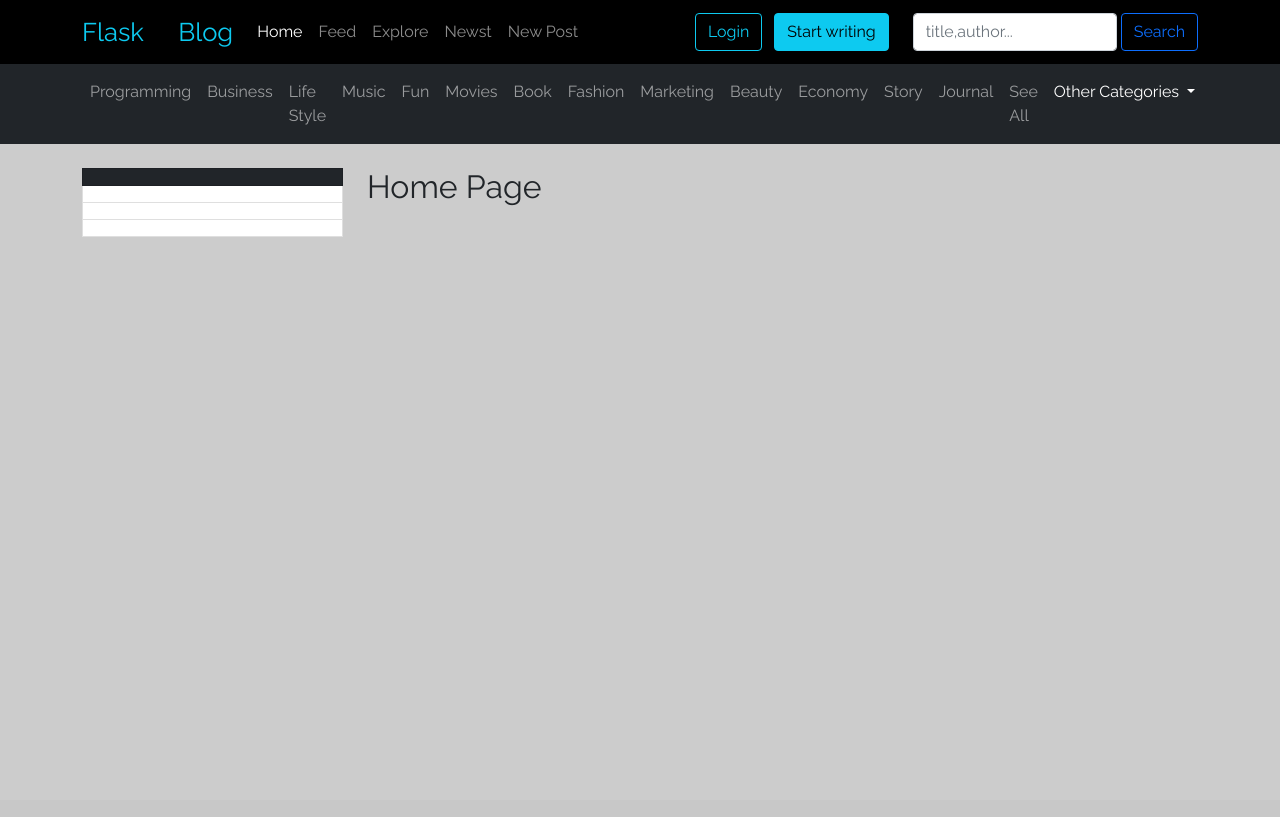
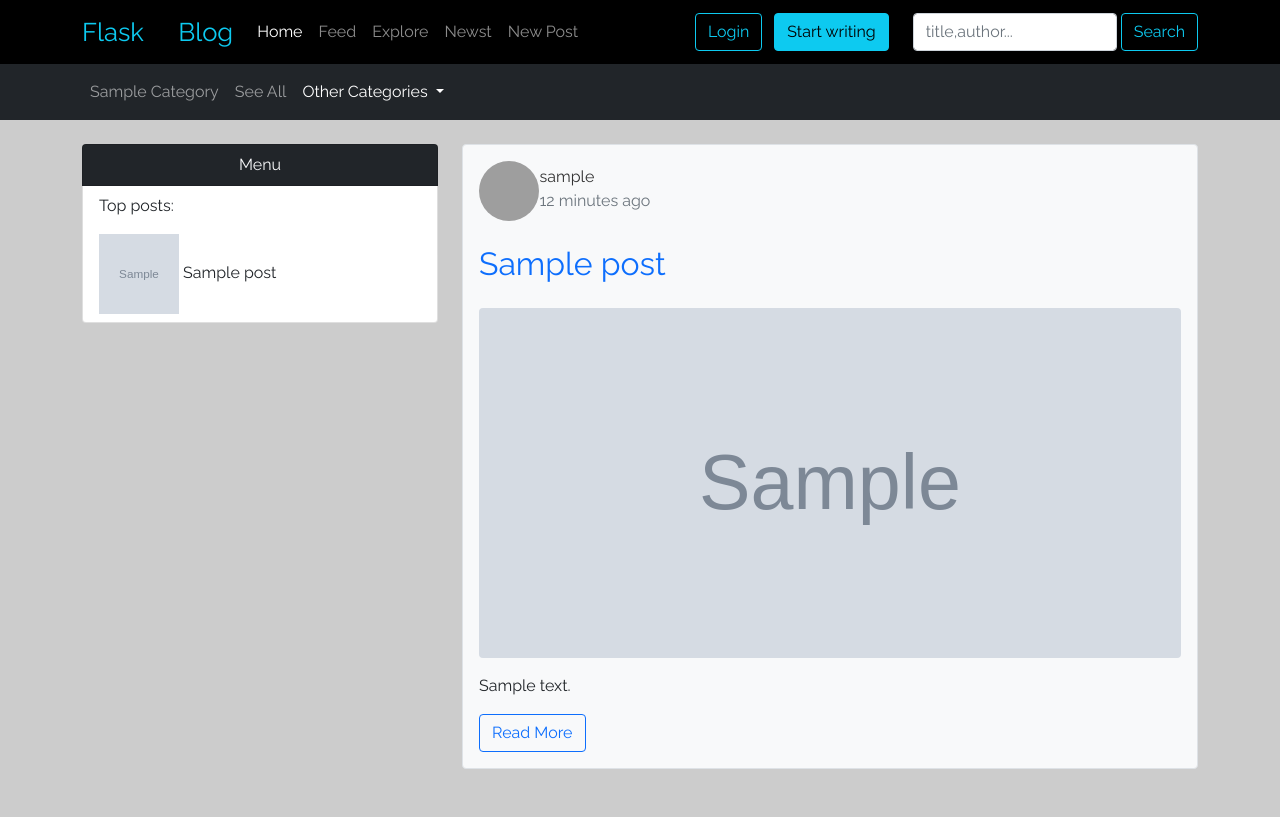
Before and after one commit to zareisajad/blogging-platform-flask, a Flask app: page / in a window 1280 px wide. Before the commit the page ends 237 px from the top, so only its background shows below. Run offline with Flask 2, Linux system fonts and the light colour scheme; tables that the repository leaves empty hold one stand-in row (values such as "Sample post"); grey boxes marked "Sample" are stand-in pictures; parts of the project's set-up code (start-up, migrations or seed data) failed here and were passed over; some libraries are stand-ins or nearby versions; grey boxes are pictures that could not be loaded.

Commit message:
created post card

```diff
--- a/app/forms.py
+++ b/app/forms.py
@@ -8,15 +8,13 @@ from app.models import Category
 
 
 def enabled_categories():
-    categories = Category.query.all()
-
     return Category.query.all()
 
 
 class AddPostForm(FlaskForm):
     featuring_image = FileField(
         render_kw={'accept': 'image/*'},
-        validators=[FileAllowed(['jpg', 'png', 'jpeg'])]
+        validators=[DataRequired(), FileAllowed(['jpg', 'png', 'jpeg'])]
     )
     title = StringField(
         render_kw={'placeholder': 'Example(How to create a flask app!)'},
--- a/app/routes.py
+++ b/app/routes.py
@@ -1,8 +1,12 @@
+import os
+import bleach
+
 from flask import render_template, flash, redirect, url_for, request, abort
 from flask_login import current_user, login_user, logout_user, login_required
+from werkzeug.utils import secure_filename
 
 from app import app, login, db
-from app.models import User, Category
+from app.models import User, Category, Post
 from app.forms import AddPostForm
 
 
@@ -12,8 +16,9 @@ def load_user(id):
 
 
 @app.route("/", methods=["GET", "POST"])
-def index():
-    return render_template('index.html')
+def explore():
+    posts = Post.query.all()
+    return render_template('explore.html', posts=posts)
 
 
 @app.route("/login-request", methods=["GET", "POST"])
@@ -25,7 +30,7 @@ def login():
         if user and not user.check_password(password):
             abort(404)
         login_user(user)
-    return redirect(url_for("index"))
+    return redirect(url_for("explore"))
 
 
 @app.route("/signup", methods=["GET", "POST"])
@@ -67,7 +72,7 @@ def signup():
 @app.route('/logout')
 def logout():
     logout_user()
-    return redirect(url_for("index"))
+    return redirect(url_for("explore"))
 
 
 @app.route("/user/account", methods=["GET", "POST"])
@@ -80,6 +85,32 @@ def user_account():
 @login_required
 def add_post():
     form = AddPostForm()
+    if request.method == 'POST':
+        if form.validate_on_submit():
+            # get image and save it
+            uploaded_file = form.featuring_image.data
+            filename = secure_filename(uploaded_file.filename)
+            uploaded_file.save(
+                os.path.join(app.config["UPLOAD_PATH"], filename)
+            )
+            url = os.path.join("/images", filename)
+            content = bleach.clean(
+                request.form.get('editordata'),
+                tags=app.config["ALLOWED_TAGS"],
+                attributes=app.config["ALLOWED_ATTRIBUTES"],
+            )
+            category = Category.query.filter_by(title=str(form.category.data)).first()
+            post = Post(
+                image=url,
+                title=form.title.data,
+                category_id=category.id,
+                tags=form.tags.data,
+                content=content,
+                user_id=current_user.id
+            )
+            db.session.add(post)
+            db.session.commit()
+            return redirect(url_for('add_post'))
     return render_template('add_post.html', form=form, title='Add Post')
 
 
@@ -94,3 +125,17 @@ def add_category():
             db.session.commit()
             return redirect(url_for("add_post"))
     return redirect(url_for("add_post"))
+
+
+# pass category to (base.html) template to show in dropdown menu navbar
+@app.context_processor
+def pass_category():
+    c = Category.query.filter().all()
+    return dict(category=c)
+
+
+@app.route("/filter/category/<id>", methods=["GET", "POST"])
+@login_required
+def filter_by_category(id):
+    posts = Post.query.filter_by(category_id=id).all()
+    return render_template('explore.html', posts=posts)
--- a/app/static/main.css
+++ b/app/static/main.css
@@ -72,3 +72,21 @@ main a{
 main a:hover {
   color: rgb(0, 108, 209);
 }
+
+.post-card-img {
+  height: 350px;
+  width: 100%;
+  object-fit: cover;
+}
+.author-post-avatar {
+  border-radius: 90%;
+  width: 60px;
+  height: 60px;
+}
+.post-card-content {
+  display: block;
+  width: 90%;
+  overflow: hidden;
+  white-space: nowrap;
+  text-overflow: ellipsis;
+}
--- a/app/templates/add_post.html
+++ b/app/templates/add_post.html
@@ -11,7 +11,7 @@
                     <div class="p-3">
                         <form action="{{ url_for('add_category') }}" method="post">
                             <label for="category">Title:</label>
-                            <input class="form-control" name="category" type="text" placeholder="programming...">
+                            <input class="form-control" name="category" type="text" placeholder="programming..." required>
                             <button class="btn btn-outline-secondary mt-2 w-100">submit</button>
                         </form>
                     </div>
@@ -23,7 +23,7 @@
             <h2>Add New Post</h2>
             <hr>
             <div class="text-capitalize mt-3">
-                <form method="post">
+                <form  method="POST" action="" enctype="multipart/form-data">
                     {{ form.hidden_tag() }}
                 <div class="row">
                     <div class="col-md-6">
--- a/app/templates/base.html
+++ b/app/templates/base.html
@@ -24,11 +24,11 @@
         <button class="navbar-toggler" type="button" data-bs-toggle="collapse" data-bs-target="#navbarTogglerDemo03" aria-controls="navbarTogglerDemo03" aria-expanded="false" aria-label="Toggle navigation">
           <span class="navbar-toggler-icon"></span>
         </button>
-        <a class="navbar-brand text-info" href="{{url_for('index')}}">Flask <i class="material-icons">&#xe1b2;</i> Blog</a>
+        <a class="navbar-brand text-info" href="{{url_for('explore')}}">Flask <i class="material-icons">&#xe1b2;</i> Blog</a>
         <div class="collapse navbar-collapse" id="navbarTogglerDemo03">
           <ul class="navbar-nav me-auto mb-2 mb-lg-0">
             <li class="nav-item">
-              <a class="nav-link home" aria-current="page" href="{{url_for('index')}}">Home</a>
+              <a class="nav-link home" aria-current="page" href="{{url_for('explore')}}">Home</a>
             </li>
             <li class="nav-item">
               <a class="nav-link " href="#">Feed</a>
@@ -63,7 +63,7 @@
           </div>
           <form class="d-flex">
             <input class="form-control search-form" type="search" placeholder="title,author..." aria-label="Search">
-            <button class="btn btn-outline-primary ms-1" type="submit">Search</button>
+            <button class="btn btn-outline-info ms-1" type="submit">Search</button>
           </form>
         </div>
       </div>
@@ -73,71 +73,11 @@
     <div class="container">
         <div class="collapse navbar-collapse">
           <ul class="navbar-nav me-auto mb-2 mb-sm-0 text-capitalize">
+        {% for i in category %}
         <li class="nav-item">
-          <a class="nav-link" href="#">
-            Programming
-          </a>
+          <a class="nav-link" href="{{ url_for('filter_by_category', id=i.id) }}">{{i.title}}</a>
         </li>
-        <li class="nav-item">
-            <a class="nav-link" href="#">
-              Business
-            </a>
-        </li>
-        <li class="nav-item">
-            <a class="nav-link" href="#">
-              Life Style
-            </a>
-        </li>
-        <li class="nav-item">
-          <a class="nav-link" href="#">
-            Music
-          </a>
-        </li>
-        <li class="nav-item">
-          <a class="nav-link" href="#">
-            Fun
-          </a>
-        </li>
-        <li class="nav-item">
-          <a class="nav-link" href="#">
-            Movies
-          </a>
-        </li>
-        <li class="nav-item">
-          <a class="nav-link" href="#">
-            Book
-          </a>
-        </li>
-        <li class="nav-item">
-          <a class="nav-link" href="#">
-            Fashion
-          </a>
-        </li>
-        <li class="nav-item">
-          <a class="nav-link" href="#">
-            Marketing
-          </a>
-        </li>
-        <li class="nav-item">
-          <a class="nav-link" href="#">
-            Beauty
-          </a>
-        </li>
-        <li class="nav-item">
-          <a class="nav-link" href="#">
-            Economy
-          </a>
-        </li>
-        <li class="nav-item">
-          <a class="nav-link" href="#">
-            Story
-          </a>
-        </li>
-        <li class="nav-item">
-          <a class="nav-link" href="#">
-            Journal
-          </a>
-        </li>
+        {% endfor %}
         <li class="nav-item">
           <a class="nav-link" href="#">
             See All
--- /dev/null
+++ b/app/templates/explore.html
@@ -0,0 +1,59 @@
+{% extends 'base.html' %}
+
+{% block content %}
+<main>
+    <div class="row">
+        <!-- sidebar -->
+        <div class="col-md-4 rounded">
+            <li class="list-group-item bg-dark text-light text-center text-capitalize">
+                Menu
+            </li>
+            <li class="list-group-item"><a href="#"></a>
+                <P>Top posts:</P>
+                {% for post in posts %}
+                <img style="height: 80px; width: 80px;"  src="{{ url_for('static', filename=post.image)}}" alt="">
+                {{post.title}} <br>
+                {% endfor %}
+            </li>
+        </div>
+        <div class="col-md-8">
+            {% for post in posts %}
+            <div class="border bg-light rounded p-3 mb-4" style="overflow-wrap: break-word;">
+                <div class="row">
+                    <div class="col-md-1">
+                        <!-- author avatar -->
+                        <img class="author-post-avatar" src="../static/images/17-176700_wonder-woman-1984-gal-gadot.jpg" alt="author avatar">
+                    </div>
+                    <div class="col-md-11 mt-1">
+                        <!-- save btn -->
+                        <a href="">
+                            <i style="float: right;" class="material-icons mt-1">&#xe867;</i>
+                        </a>
+                        <!-- author username -->
+                        <a href="">
+                            {{ post.author.username }} <br>
+                        </a>
+                        <!-- published date -->
+                        <p class="text-muted">
+                            12 minutes ago
+                        </p>
+                    </div>
+                </div>
+                <h2 class="text-primary mt-3 mb-4">{{ post.title }}</h2>
+                <img class="post-card-img rounded" src="{{ url_for('static', filename=post.image)}}" alt="">
+                <div class="pe-5 mt-3 mb-3 post-card-content" >
+                    {{ post.content }}
+                </div>
+                <!-- like btn -->
+                <a href="#">
+                    <i style="float: right;" class="material-icons mt-2">&#xe87e;</i>
+                </a>
+                <!-- read more btn -->
+                <button class="btn btn-outline-primary">Read More</button>
+            </div>
+            {% endfor %}
+        </div>
+      </div>
+    </div>
+</main>
+{% endblock %}
--- a/app/templates/index.html
+++ /dev/null
@@ -1,20 +0,0 @@
-{% extends 'base.html' %}
-
-{% block content %}
-<main>
-    <div class="row">
-        <div class="col-md-3">
-            <li class="list-group-item bg-dark text-light text-center text-capitalize">
-            </li>
-            <li class="list-group-item"><a href="#"></a></li>
-            <li class="list-group-item"><a href="#"></a></li>
-            <li class="list-group-item"><a href="#"></a></li>
-        </div>
-        <div class="col-md-9">
-
-            <h2>Home Page</h2>
-        </div>
-      </div>
-    </div>
-</main>
-{% endblock %}
```
Also changed, not shown: app/models.py (+5 -2 lines), config.py (+13 -1 lines), migrations/versions/824e49632921_.py (renamed from migrations/versions/684cfb130ee8_.py, +16 -14 lines).
